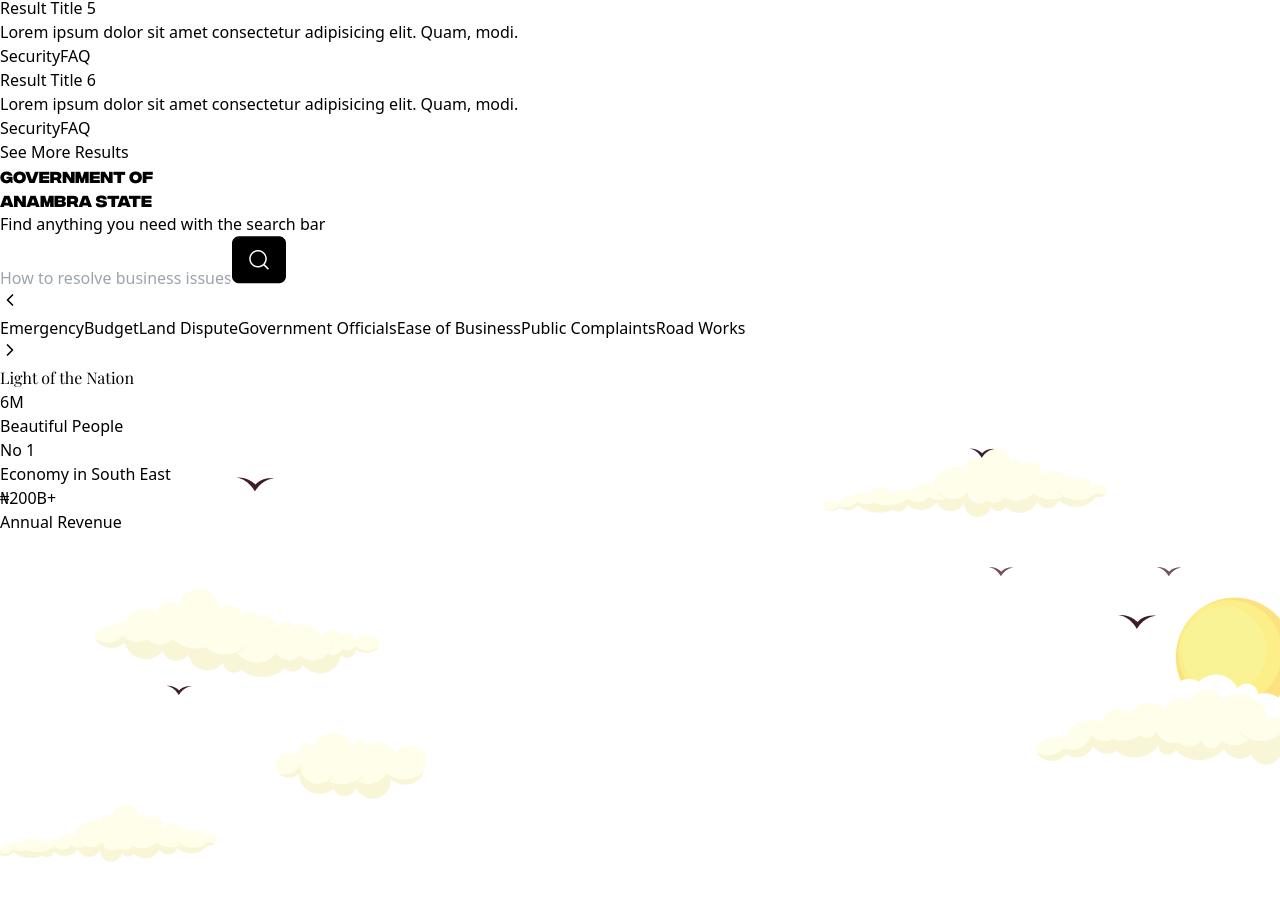
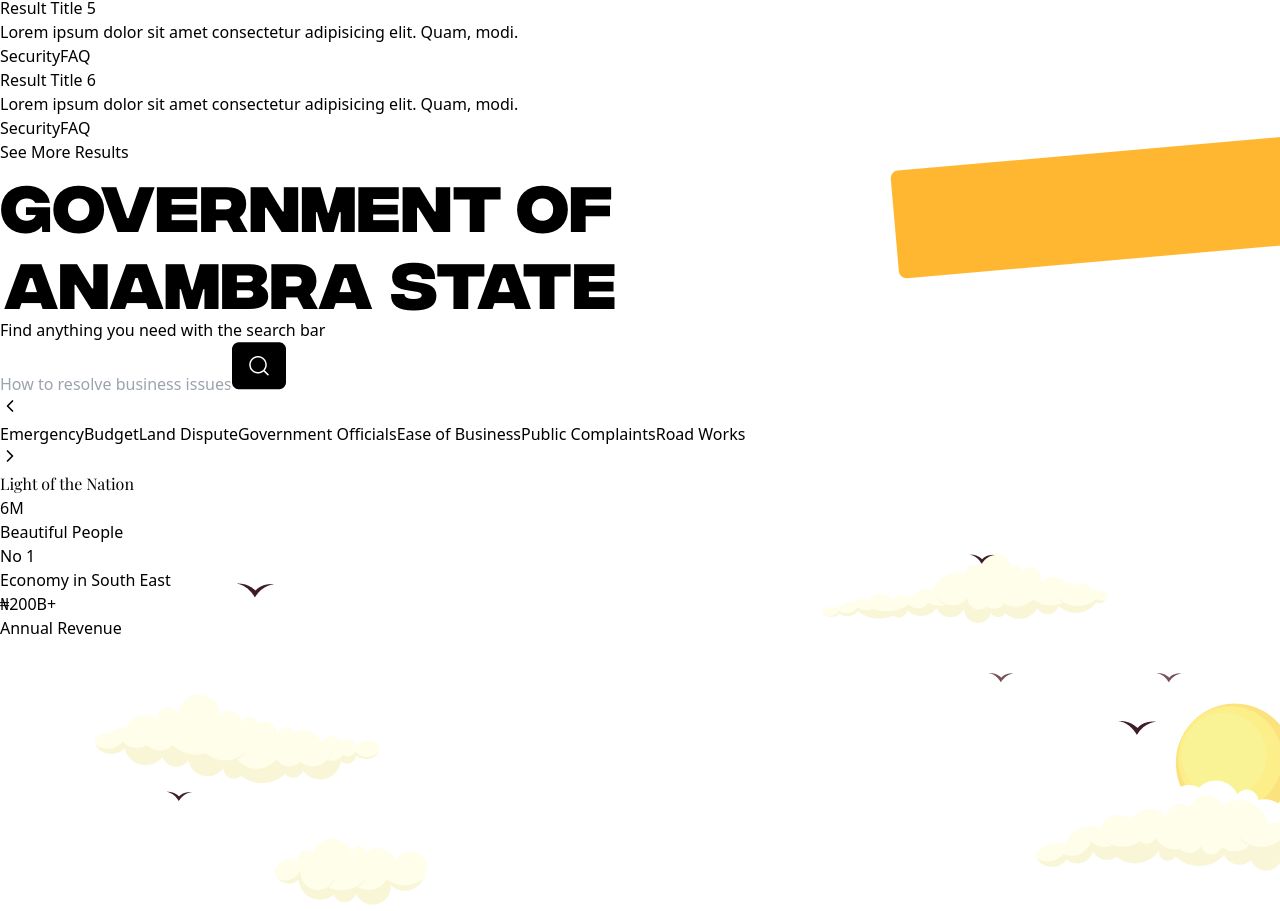
Before and after one commit to efosaomoigui/anambra-website, a Next.js app: page / in a window 1280 px wide. Shown: the part 939-1850 px from the top of the page. Built offline with nearby package versions, Linux system fonts and the light colour scheme.

Commit message:
govtitle

```diff
--- /dev/null
+++ b/components/GovTitle.module.css
@@ -0,0 +1,101 @@
+.anambraBg {
+  position: absolute;
+  z-index: -10;
+  background-color: #ffb732;
+  border-radius: 7.47px;
+  transform: rotate(-5deg);
+  transform-origin: right bottom;
+
+  /* Default (mobile-first) */
+  width: 202.17px;
+  height: 51.72px;
+  top: -13px;
+  right: -8px;
+}
+
+/* Between 375px - 500px */
+@media (min-width: 375px) and (max-width: 500px) {
+  .anambraBg {
+    width: 202.17px;
+    height: 51.72px;
+    top: -15px;
+    right: -10px;
+    font-size: 32px;
+  }
+}
+
+/* Between 375px - 500px */
+@media (min-width: 700px) and (max-width: 1000px) {
+  .anambraBg {
+    width: 250px;
+    height: 77px;
+    top: -15px;
+    right: -8px;
+    font-size: 32px;
+  }
+}
+
+/* Between 500px - 1024px */
+@media (min-width: 1001px) and (max-width: 1024px) {
+  .anambraBg {
+    width: 300px;
+    height: 100px;
+    top: -24px;
+    right: -14px;
+  }
+}
+
+/* Large Screens */
+@media (min-width: 1024px) {
+  .anambraBg {
+    width: 400px;
+    height: 108px;
+    top: -28px;
+    right: -18px;
+  }
+}
+
+.govTitle {
+  position: relative;
+  z-index: 10;
+  font-weight: bold;
+  color: black;
+  font-family: "Integral CF", sans-serif;
+  line-height: 1.2;
+
+  /* Default (mobile-first) font size */
+  font-size: 31px;
+}
+
+/* Between 400px and 500px */
+@media (min-width: 375px) and (max-width: 500px) {
+  .govTitle {
+    font-size: 31px;
+  }
+}
+
+/* Medium to Large screens */
+@media (min-width: 700px) and (max-width: 1000px) {
+  .govTitle {
+    font-size: 40px;
+  }
+}
+
+/* Large desktops */
+@media (min-width: 1024px) {
+  .govTitle {
+    font-size: 64px;
+  }
+}
+
+.line {
+  margin: 0;
+  padding: 0;
+  line-height: 1.2;
+}
+
+.anambraText {
+  position: relative;
+  /* Remove tailwind-style padding */
+  padding: 0 4px; /* Minimized */
+}
--- a/components/GovTitle.tsx
+++ b/components/GovTitle.tsx
@@ -1,40 +1,17 @@
+import styles from "./GovTitle.module.css"; // or "@/styles/..." if styles folder
+
 export default function GovTitle() {
   return (
     <div className="relative mt-[96.46px] inline-block">
-      <h1
-        className="
-          relative z-10 font-bold text-black leading-snug
-          text-4xl sm:text-5xl lg:text-[64px] between-360-400:text-[32px]
-        "
-        style={{ fontFamily: "Integral CF" }}
-      >
-        <p className="leading-[1.4]">GOVERNMENT OF</p>
-        <p className="m-0">
+      <h1 className={styles.govTitle}>
+        <div className={styles.line}>GOVERNMENT OF</div>
+        <div className={styles.line}>
           <span className="relative inline-block">
-            {/* Yellow Background Behind "ANAMBRA" Only */}
-            <span
-              className="
-                absolute -z-10 bg-[#FFB732] rounded-[7px]
-                w-[250px] h-[80px]
-                sm:w-[250px] sm:h-[67px]
-                md:w-[300px] md:h-[100px]
-                lg:w-[400px] lg:h-[108px]
-                between-360-700:w-[202.17px] between-360-400:h-[51.72px]
-                top-[-24px] right-[-10px]
-                top-[-13px] right-[-8px]
-                sm:top-[-20px] sm:right-[-10px]
-                md:top-[-24px] md:right-[-14px]
-                lg:top-[-28px] lg:right-[-18p
-                          "
-              style={{
-                transform: "rotate(-5deg)",
-                transformOrigin: "right bottom",
-              }}
-            ></span>
-            <span className="relative px-2">ANAMBRA</span>
+            <span className={styles.anambraBg}></span>
+            <span className={styles.anambraText}>ANAMBRA</span>
           </span>{" "}
           STATE
-        </p>
+        </div>
       </h1>
     </div>
   );
--- a/styles/tailwind.config.ts
+++ b/styles/tailwind.config.ts
@@ -14,8 +14,8 @@ const config: Config = {
         body: "#1E1E1E",
       },
       screens: {
-        "between-360-400": { min: "360px", max: "400px" },
-        "between-360-700": { min: "360px", max: "700px" },
+        "between-360-400": { min: "375px", max: "400px" },
+        "between-400-700": { min: "400px", max: "700px" },
       },
       fontFamily: {
         instrument: ["var(--font-instrument)", "sans-serif"],
```
